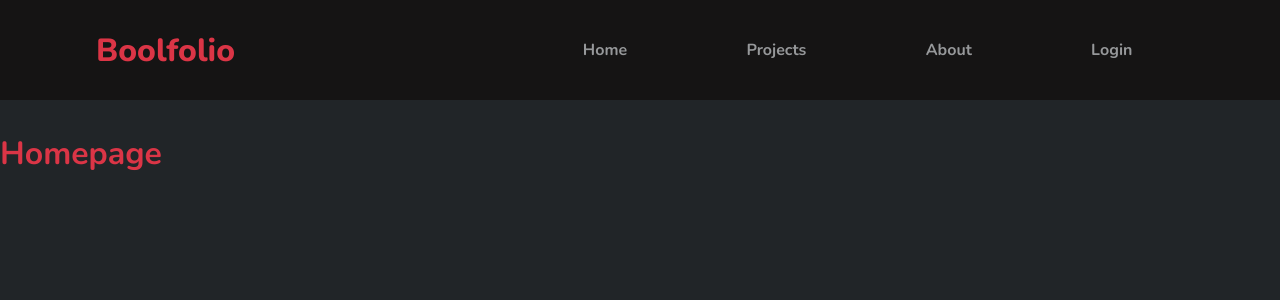
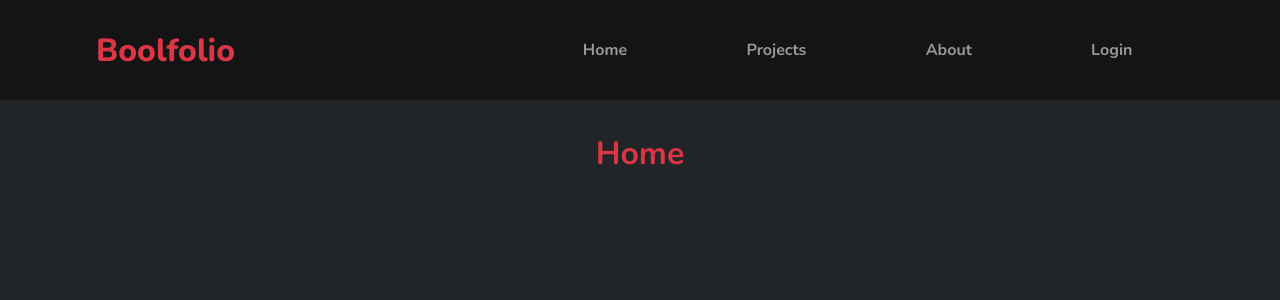
Before and after one commit to reistence/vite-boolfolio, a Vue app: page / in a window 1280 px wide. Shown: the top 300 px of the page. Built offline with nearby package versions, Linux system fonts and the light colour scheme.

Commit message:
kute js attempt - failed

```diff
--- a/index.html
+++ b/index.html
@@ -11,7 +11,8 @@
       crossorigin="anonymous"
       referrerpolicy="no-referrer"
     />
-    <title>Vite + Vue</title>
+    <script src="https://cdn.jsdelivr.net/npm/kute.js@2.1.2/dist/kute.min.js"></script>
+    <title>Boolfolio</title>
   </head>
   <body>
     <div id="app"></div>
--- a/src/main.js
+++ b/src/main.js
@@ -3,4 +3,5 @@ import App from "./App.vue";
 import { router } from "./router";
 
 
+
 createApp(App).use(router).mount("#app");
--- a/src/pages/HomePage.vue
+++ b/src/pages/HomePage.vue
@@ -1,14 +1,40 @@
 <script>
 
 export default {
-    name: "HomePage"
+    name: "HomePage",
+    data(){
+        return{
+            // blob1 : this.$refs.blob1,
+            // blob2 : this.$refs.blob2,
+
+        }
+    },
+    mounted(){
+        // this.moveBlobs()
+    },
+    methods: {
+        // moveBlobs(){
+
+        //     blob1 = this.$refs.blob1;
+        //     blob2 = this.$refs.blob2;
+        //     console.log(blob1);
+        // const tween = KUTE.fromTo(
+        //   blob1,
+        //   { path: blob1 },
+        //   { path: blob2 },
+        //   { repeat: 999, duration: 3000, yoyo: true }
+        // ).start();}
+    }
 }
 
 </script>
 
 <template>
     <main>
-        <h1>Homepage</h1>
+        <div class="container">
+            <h1>Home</h1>
+
+        </div>
     </main>
 </template>
 
@@ -17,8 +43,22 @@ export default {
 @use "../styles/partials/_mixins" as*;
 @use "../styles/partials/_variables" as*;
 
+.container{
+    @include my-container;
+}
+
     h1{
         color: $red;
+        text-align: center;
     }
 
+    // .pink {
+    //     background: #ff0066;
+    //     overflow: hidden;
+    //   }
+
+    //   .blob-content {
+    //     z-index: 1;
+    //   }
+
 </style>
```
